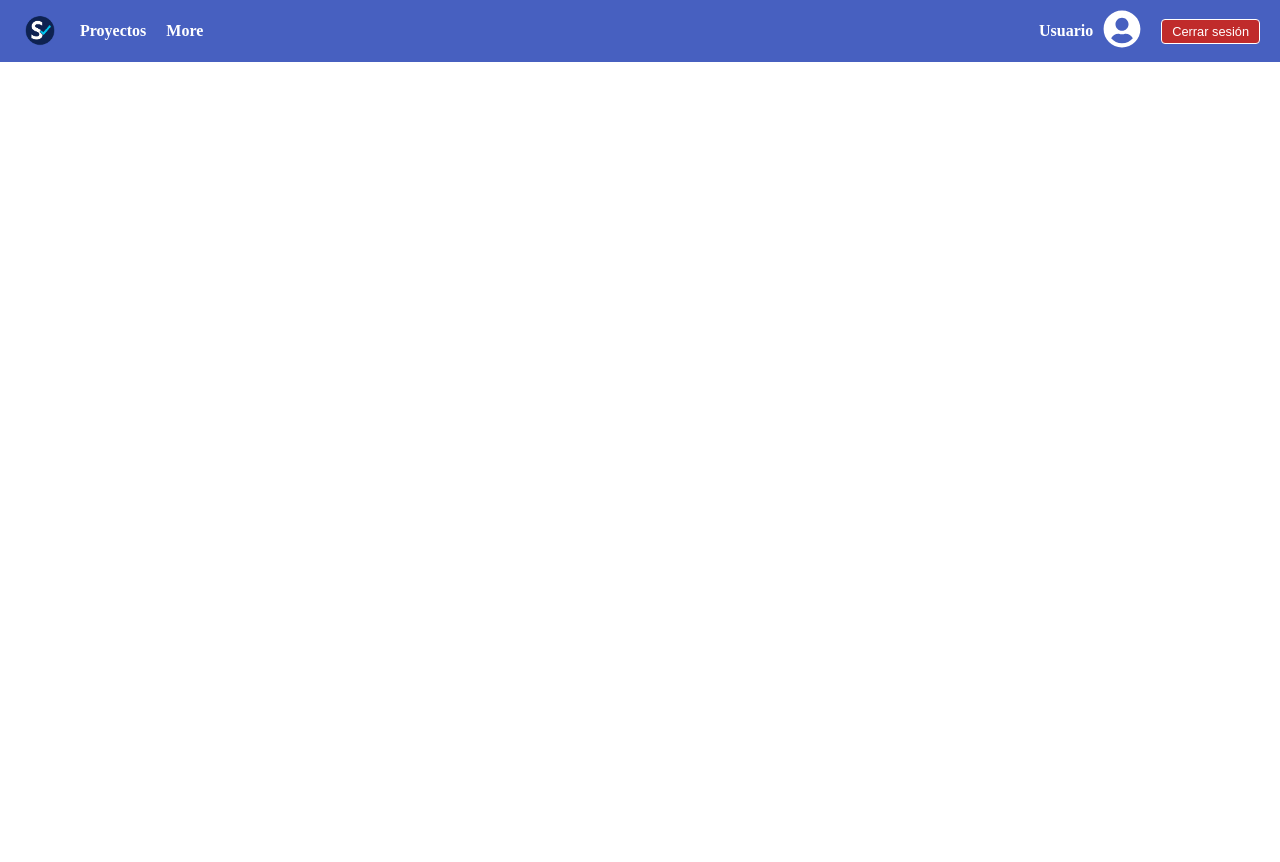
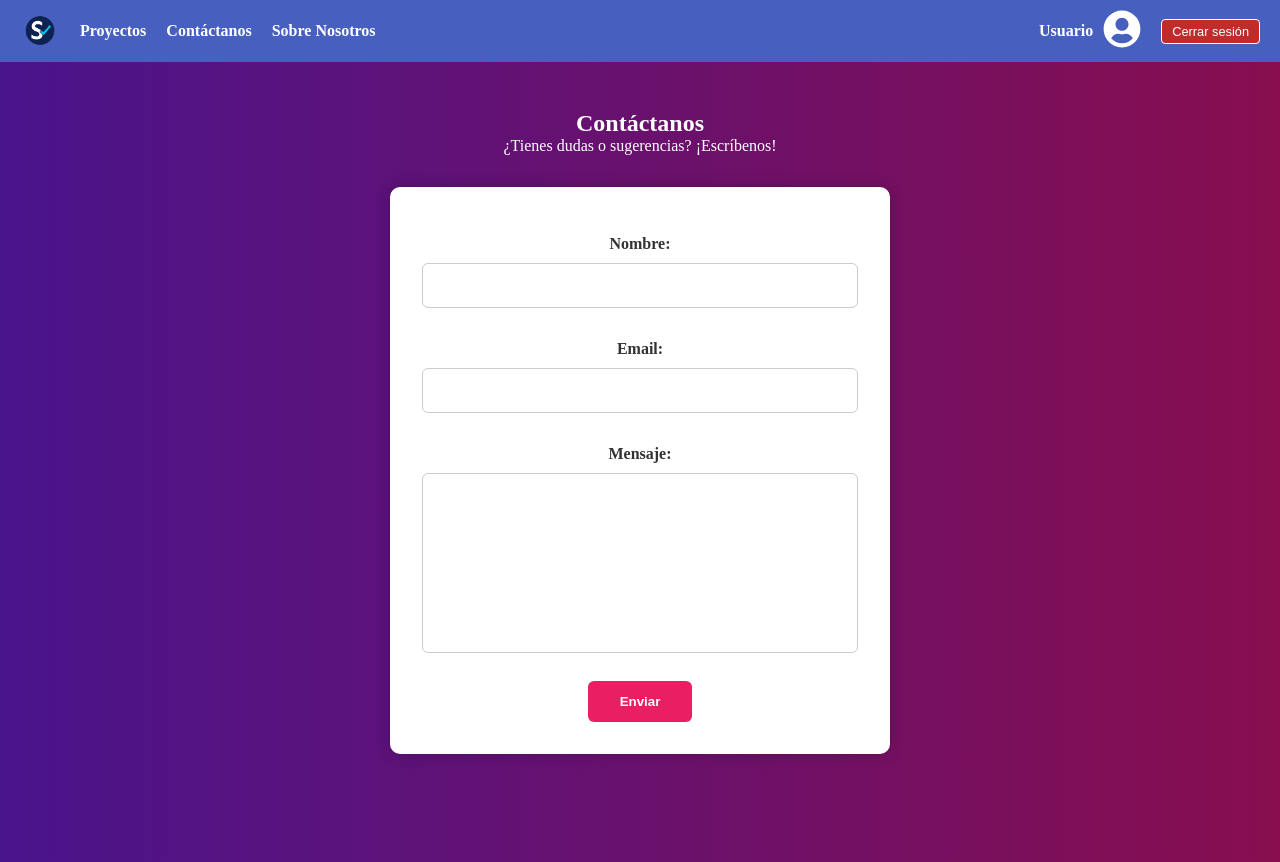
Before and after one commit to Jusm8/gestor-facturas, a React (Vite) app in the folder client/: page /contactanos in a window 1280 px wide. Before the commit the page ends 800 px from the top, so only its background shows below. Built offline with nearby package versions, Linux system fonts and the light colour scheme.

Commit message:
Sobre Nosotros y contactanos

```diff
--- /dev/null
+++ b/client/src/assets/styles/contacto.css
@@ -0,0 +1,53 @@
+.contacto-container {
+  padding: 3rem;
+  color: white;
+  min-height: 100vh;
+  background: linear-gradient(to right, #4a148c, #880e4f);
+  text-align: center;
+}
+
+.contacto-form {
+  max-width: 500px;
+  margin: 2rem auto;
+  background-color: white;
+  padding: 2rem;
+  border-radius: 10px;
+  color: #333;
+  box-shadow: 0 0 15px rgba(0, 0, 0, 0.2);
+}
+
+.contacto-form label {
+  display: block;
+  margin-top: 1rem;
+  font-weight: bold;
+}
+
+.contacto-form input,
+.contacto-form textarea {
+  width: 100%;
+  padding: 0.8rem;
+  margin-top: 0.3rem;
+  border: 1px solid #ccc;
+  border-radius: 6px;
+  font-size: 1rem;
+  resize: none;
+}
+
+.contacto-form textarea {
+  height: 180px;
+}
+
+.contacto-form button {
+  margin-top: 1.5rem;
+  background-color: #e91e63;
+  color: white;
+  padding: 0.8rem 2rem;
+  border: none;
+  border-radius: 6px;
+  cursor: pointer;
+  font-weight: bold;
+}
+
+.contacto-form button:hover {
+  background-color: #d81b60;
+}
--- /dev/null
+++ b/client/src/assets/styles/sobreNosotros.css
@@ -0,0 +1,39 @@
+.sobre-container {
+  background: linear-gradient(to right, #4a148c, #880e4f);
+  color: white;
+  min-height: 100vh;
+  padding: 4rem 1rem;
+  display: flex;
+  justify-content: center;
+  align-items: flex-start;
+}
+
+.sobre-card {
+  background-color: white;
+  color: #333;
+  max-width: 800px;
+  width: 100%;
+  border-radius: 10px;
+  padding: 2.5rem;
+  box-shadow: 0 0 20px rgba(0, 0, 0, 0.2);
+}
+
+.sobre-card h1 {
+  margin-bottom: 1rem;
+  color: #880e4f;
+  font-size: 2.2rem;
+}
+
+.sobre-card h2 {
+  margin-top: 2rem;
+  color: #4a148c;
+}
+
+.sobre-card ul {
+  margin-top: 1rem;
+  padding-left: 1.5rem;
+}
+
+.sobre-card li {
+  margin-bottom: 0.5rem;
+}
--- a/client/src/components/Navbar.tsx
+++ b/client/src/components/Navbar.tsx
@@ -37,7 +37,8 @@ export default function Navbar() {
         {user?.rol === 'admin' && (
           <span onClick={() => navigate('/resumen')}>Administración</span>
         )}
-        <span>More</span>
+        <span onClick={() => navigate('/contactanos')}>Contáctanos</span>
+        <span onClick={() => navigate('/sobre-nosotros')}>Sobre Nosotros</span>
       </div>
       <div className="navbar-right">
         <span className="usuario" onClick={() => navigate('/perfil')}>
--- a/client/src/main.jsx
+++ b/client/src/main.jsx
@@ -7,6 +7,8 @@ import { Login, Register, Dashboard, Profile, Proyectos, NuevoProyecto, Proyecto
 import AdminRoute from './components/AdminRoute';
 import BannedPage from './pages/BannedPage';
 import CheckBanRedirect from './components/CheckBanRedirect';
+import Contactanos from './pages/Contactanos';
+import SobreNosotros from './pages/SobreNosotros';
 
 const rootElement = document.getElementById('root');
 
@@ -40,6 +42,8 @@ if (rootElement) {
             <Route path="/productos/editar/:id" element={<ProtectedRoute><FormularioProducto /></ProtectedRoute>} />
             <Route path="/resumen" element={<AdminRoute><AdminView /></AdminRoute>} />
             <Route path="/baneado" element={<BannedPage />} />
+            <Route path="/contactanos" element={<Contactanos />} />
+            <Route path="/sobre-nosotros" element={<SobreNosotros />} />
           </Routes>
         </BrowserRouter>
       </AuthProvider>
--- /dev/null
+++ b/client/src/pages/Contactanos.tsx
@@ -0,0 +1,71 @@
+import React, { useState } from 'react';
+import '../assets/styles/contacto.css'; // asegúrate de que esta ruta exista o ajústala
+
+export default function Contactanos() {
+    const [form, setForm] = useState({
+        nombre: '',
+        email: '',
+        mensaje: ''
+    });
+
+    const handleChange = e => {
+        const { name, value } = e.target;
+        setForm(prev => ({ ...prev, [name]: value }));
+    };
+
+    const handleSubmit = async (e: React.FormEvent) => {
+        e.preventDefault();
+        try {
+            const res = await fetch('http://localhost:3001/api/auth/contacto', {
+                method: 'POST',
+                headers: { 'Content-Type': 'application/json' },
+                body: JSON.stringify(form)
+            });
+
+            if (res.ok) {
+                alert('Mensaje enviado. Te responderemos pronto.');
+                setForm({ nombre: '', email: '', mensaje: '' });
+            } else {
+                alert('Error al enviar el mensaje. Inténtalo más tarde.');
+            }
+        } catch {
+            alert('Error de conexión con el servidor.');
+        }
+    };
+
+    return (
+        <div className="contacto-container">
+            <h2>Contáctanos</h2>
+            <p>¿Tienes dudas o sugerencias? ¡Escríbenos!</p>
+            <form onSubmit={handleSubmit} className="contacto-form">
+                <label>Nombre:</label>
+                <input
+                    type="text"
+                    name="nombre"
+                    value={form.nombre}
+                    onChange={handleChange}
+                    required
+                />
+
+                <label>Email:</label>
+                <input
+                    type="email"
+                    name="email"
+                    value={form.email}
+                    onChange={handleChange}
+                    required
+                />
+
+                <label>Mensaje:</label>
+                <textarea
+                    name="mensaje"
+                    value={form.mensaje}
+                    onChange={handleChange}
+                    required
+                />
+
+                <button type="submit">Enviar</button>
+            </form>
+        </div>
+    );
+}
--- /dev/null
+++ b/client/src/pages/SobreNosotros.tsx
@@ -0,0 +1,32 @@
+import '../assets/styles/sobreNosotros.css';
+
+export default function SobreNosotros() {
+  return (
+    <div className="sobre-container">
+      <div className="sobre-card">
+        <h1>Sobre Nosotros</h1>
+        <p>
+          <strong>SimpliFac</strong> tiene como objetivo facilitar la gestión de facturas y presupuestos
+          para autónomos y pequeñas empresas.
+        </p>
+
+        <h2>Nuestra Misión</h2>
+        <p>
+          Queremos que la facturación deje sea un proceso sencillo, accesible y eficiente.
+        </p>
+
+        <h2>¿Quiénes somos?</h2>
+        <p>
+          Soy un desarrollador independiente de un grado superior de Desarrollo de aplicaciones Web
+        </p>
+
+        <h2>Lo que ofrecemos</h2>
+        <ul>
+          <li>Gestión rápida de facturas y presupuestos</li>
+          <li>Panel de administración para usuarios y proyectos</li>
+          <li>Seguridad y simplicidad en la experiencia de uso</li>
+        </ul>
+      </div>
+    </div>
+  );
+}
```
Also changed, not shown: 2 other files (tests, documents, lock files or other folders).
